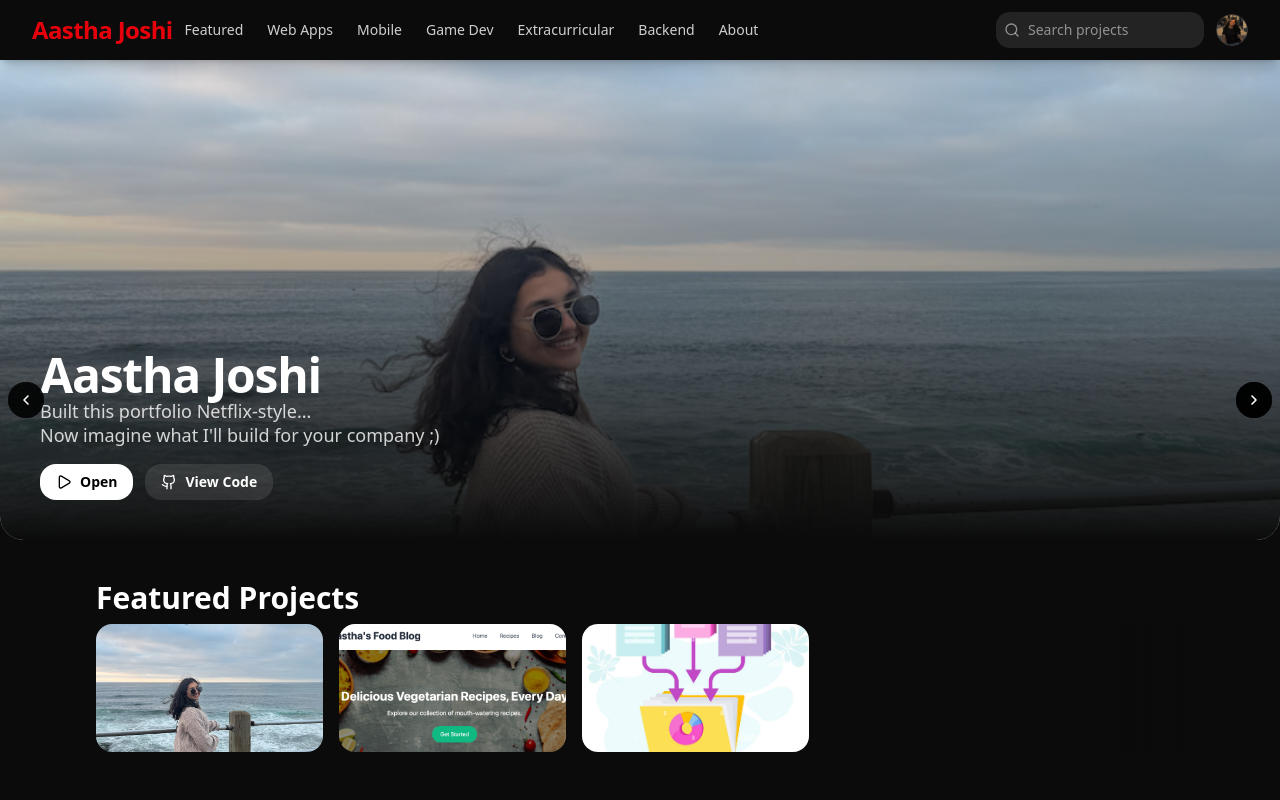
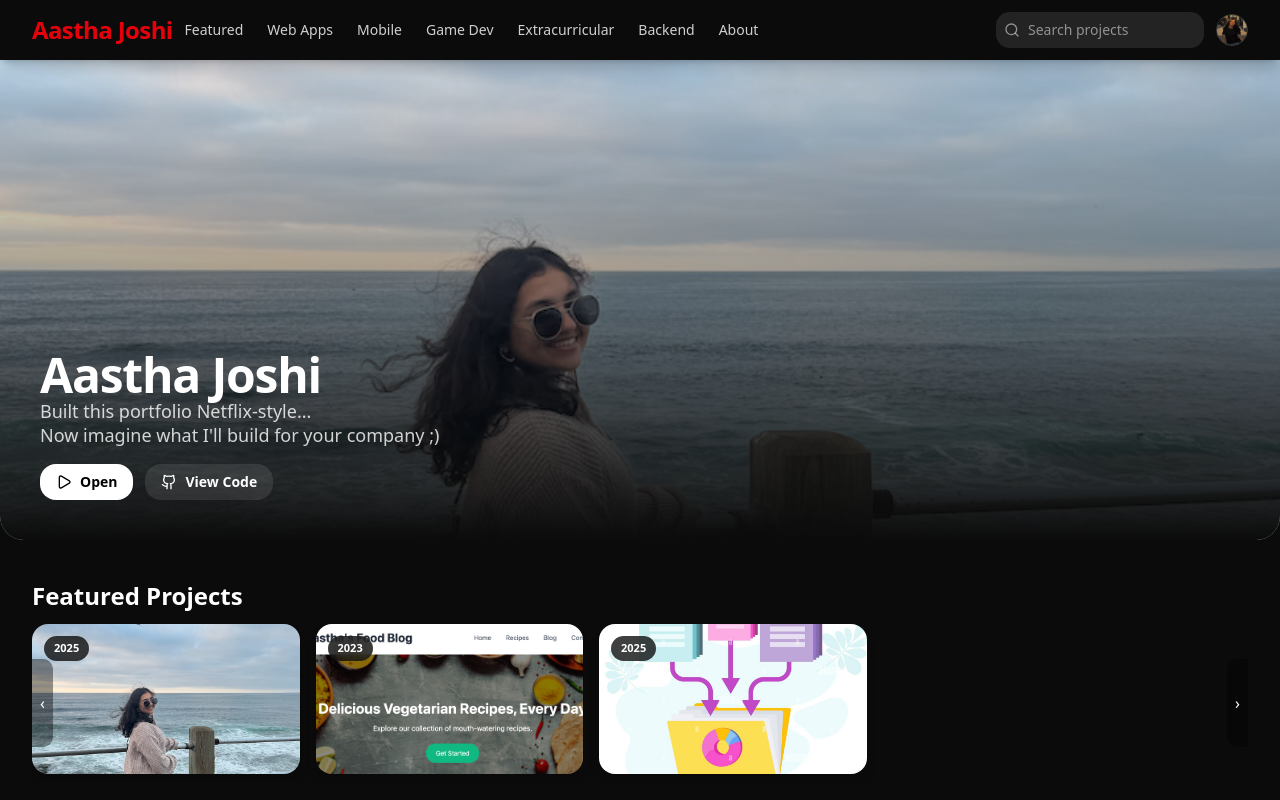
Before and after one commit to JoshiAastha04/Portfolio-Flix, a React (Vite) app: page / in a window 1280 px wide. Shown: the top 800 px of the page. Built offline with nearby package versions, Linux system fonts and the light colour scheme.

Commit message:
Horizontal scroll works yay

```diff
--- a/src/components/PortfolioFlixUI.jsx
+++ b/src/components/PortfolioFlixUI.jsx
@@ -263,7 +263,7 @@ export default function PortfolioNetflixUI() {
 
     return (
         <main className="min-h-screen bg-[#0b0b0b] text-white">
-            <div className="overflow-x-hidden">
+            <div className="w-full overflow-x-hidden">
                 <Header
                     onToggleMobile={() => setMobileOpen((v) => !v)}
                     mobileOpen={mobileOpen}
--- a/src/components/ProjectCard.jsx
+++ b/src/components/ProjectCard.jsx
@@ -1,57 +1,73 @@
-import { motion as Motion } from "framer-motion";
+// src/components/ProjectCard.jsx
+import React from "react";
 
-const MotionButton = Motion.button;
 function ProjectCard({ project, onOpen }) {
-    const tagsSafe = Array.isArray(project.tags) ? project.tags : [];
+    const { title, tags = [], year, image } = project;
 
     return (
-        <Motion.button
-            layout
+        <button
+            type="button"
             onClick={() => onOpen(project)}
-            className="group relative
-            aspect-video
-            w-full
-            max-w-[360px]
-            mx-auto
-            overflow-hidden
-            rounded-2xl
-            bg-[#232323]
+            className="
+        group relative block w-full overflow-hidden rounded-2xl
+        bg-zinc-900 text-left shadow-lg
+        transition-transform duration-300
+        hover:-translate-y-1 hover:shadow-2xl
+        focus:outline-none focus-visible:ring-2 focus-visible:ring-white/70
+      "
+        >
+            <div className="relative aspect-[16/9] w-full">
+                {image && (
+                    <img
+                        src={image}
+                        alt={title}
+                        className="
+              h-full w-full object-cover
+              transition-transform duration-300
+              group-hover:scale-105
             "
-            whileHover={{ scale: 1.05, y: -4 }}
-            transition={{ type: 'spring', stiffness: 280, damping: 22 }}
-        >
-            {/* image area */}
-            <div className="relative aspect-video w-full overflow-hidden">
-                {project.image && (
-                    <img
-                        src={project.image}
-                        alt={project.title}
-                        className="h-full w-full object-cover transition-transform duration-300 group-hover:scale-105"
                     />
                 )}
 
+                {/* Year pill: always visible */}
+                {year && (
+                    <span
+                        className="
+              absolute left-3 top-3
+              rounded-full bg-black/75 px-2.5 py-1
+              text-[11px] font-semibold text-white
+              backdrop-blur
+            "
+                    >
+            {year}
+          </span>
+                )}
+
+                {/* Hover overlay – ONLY this card because the group is on this button */}
+                <div
+                    className="
+            absolute inset-0
+            flex flex-col justify-end
+            bg-gradient-to-t from-black/80 via-black/40 to-transparent
+            opacity-0
+            transition-opacity duration-300
+            group-hover:opacity-100
+          "
+                >
+                    <div className="p-3 sm:p-4">
+                        <h4 className="text-sm sm:text-base font-semibold text-white">
+                            {title}
+                        </h4>
+
+                        {tags.length > 0 && (
+                            <p className="mt-1 text-[10px] sm:text-xs text-white/80 line-clamp-2">
+                                {tags.join(" • ")}
+                            </p>
+                        )}
+                    </div>
+                </div>
             </div>
-
-            {/* text area */}
-            <div className="p-3">
-                <div className="flex flex-wrap gap-0">
-                    {tagsSafe.map((tag) => (
-                        <span
-                            key={tag}
-                            className="rounded-full bg-white/10 px-2 py-0.5 text-[10px] font-medium text-white/80"
-                        >
-                            {tag}
-                        </span>
-                    ))}
-                </div>
-                <h4 className="mt-1 line-clamp-1 text-left text-sm font-semibold text-white">
-                    {project.title}
-                </h4>
-                <p className="line-clamp-1 text-left text-[11px] text-white/70">
-                    {project.subtitle}
-                </p>
-            </div>
-        </Motion.button>
+        </button>
     );
 }
 
--- a/src/components/Row.jsx
+++ b/src/components/Row.jsx
@@ -1,51 +1,83 @@
 import React from "react";
+import ProjectCard from "./ProjectCard.jsx";
 import {
     Carousel,
     CarouselContent,
     CarouselItem,
-    CarouselNext,
-    CarouselPrevious,
 } from "@/components/ui/carousel.jsx";
-import ProjectCard from "@/components/ProjectCard.jsx";
 
-function Row({ title, items, onOpen }) {
-    if (!items || !items.length) return null;
+export default function Row({ title, items, onOpen }) {
+    if (!items || items.length === 0) return null;
 
     return (
-        <section className="py-6 w-full relative">
+        <section className="py-6 px-4 md:px-8">
             {/* Row title */}
-            <div className="max-w-6xl mx-auto px-4 md:px-8">
-                <h3 className="text-2xl md:text-3xl font-semibold text-white">
-                    {title}
-                </h3>
-            </div>
+            <h2 className="text-lg md:text-2xl font-bold mb-3 text-white">
+                {title}
+            </h2>
 
-            {/* Netflix-style carousel row */}
-            <div className="mt-2 max-w-6xl mx-auto px-4 md:px-8 relative">
-                {/* Right fade so user sees there is more */}
+            <div className="relative">
+                {/* LEFT ARROW (visual only) */}
+                <div
+                    className="
+            hidden md:flex
+            absolute
+            left-0 top-1/2 -translate-y-1/2
+            z-10
+          "
+                >
+                    <div
+                        className="
+              px-2 py-8
+              bg-black/40 hover:bg-black/60
+              text-white rounded-r-lg select-none
+            "
+                    >
+                        ‹
+                    </div>
+                </div>
+
+                {/* RIGHT ARROW (visual only) */}
+                <div
+                    className="
+            hidden md:flex
+            absolute
+            right-0 top-1/2 -translate-y-1/2
+            z-10
+          "
+                >
+                    <div
+                        className="
+              px-2 py-8
+              bg-black/40 hover:bg-black/60
+              text-white rounded-l-lg select-none
+            "
+                    >
+                        ›
+                    </div>
+                </div>
+
+                {/* FADE INDICATOR ON RIGHT */}
                 <div
                     className="
             pointer-events-none
-            absolute right-0 top-0 h-full w-24
+            absolute right-0 top-0
+            h-full w-28
             bg-gradient-to-l from-[#0b0b0b] to-transparent
-            z-20
+            z-5
           "
                 />
 
-                <Carousel
-                    opts={{
-                        align: "start",
-                        dragFree: true,
-                    }}
-                    className="w-full group"
-                >
+                {/* Horizontal scrollable row using Carousel */}
+                <Carousel>
                     <CarouselContent>
-                        {items.map((p) => (
+                        {items.map((item) => (
                             <CarouselItem
-                                key={p.id}
+                                key={item.id}
                                 className="
+                  shrink-0
                   snap-start
-                  basis-[25%]    /* mobile: only 1 + peek of next */
+                  basis-[25%]    /* mobile: 4 per view (change if you want fewer) */
                   sm:basis-[30%]
                   md:basis-[30%]
                   lg:basis-[28%]
@@ -53,18 +85,15 @@ function Row({ title, items, onOpen }) {
                   2xl:basis-[18%]
                 "
                             >
-                                <ProjectCard project={p} onOpen={onOpen} />
+                                <ProjectCard
+                                    project={item}
+                                    onOpen={() => onOpen(item)}
+                                />
                             </CarouselItem>
                         ))}
                     </CarouselContent>
-
-                    {/* Use default Netflix-style arrows (fixed to screen) */}
-                    <CarouselPrevious />
-                    <CarouselNext />
                 </Carousel>
             </div>
         </section>
     );
 }
-
-export default Row;
--- a/src/components/ui/carousel.jsx
+++ b/src/components/ui/carousel.jsx
@@ -1,224 +1,44 @@
-// src/components/ui/carousel.jsx
 import * as React from "react";
-import useEmblaCarousel from "embla-carousel-react";
-import { ChevronLeft, ChevronRight } from "lucide-react";
-
 import { cn } from "@/lib/utils";
 
-const CarouselContext = React.createContext(null);
-
-function useCarousel() {
-    const context = React.useContext(CarouselContext);
-
-    if (!context) {
-        throw new Error("useCarousel must be used within a <Carousel />");
-    }
-
-    return context;
-}
-
-const Carousel = React.forwardRef(
-    (
-        {
-            orientation = "horizontal",
-            opts,
-            setApi,
-            plugins,
-            className,
-            children,
-            ...props
-        },
-        ref
-    ) => {
-        const [carouselRef, api] = useEmblaCarousel(
-            {
-                ...opts,
-                axis: orientation === "horizontal" ? "x" : "y",
-            },
-            plugins
-        );
-
-        const [canScrollPrev, setCanScrollPrev] = React.useState(false);
-        const [canScrollNext, setCanScrollNext] = React.useState(false);
-
-        const scrollPrev = React.useCallback(() => {
-            api?.scrollPrev();
-        }, [api]);
-
-        const scrollNext = React.useCallback(() => {
-            api?.scrollNext();
-        }, [api]);
-
-        const onSelect = React.useCallback((embla) => {
-            if (!embla) return;
-            setCanScrollPrev(embla.canScrollPrev());
-            setCanScrollNext(embla.canScrollNext());
-        }, []);
-
-        React.useEffect(() => {
-            if (!api) return;
-
-            if (setApi) setApi(api);
-
-            onSelect(api);
-            api.on("reInit", onSelect);
-            api.on("select", onSelect);
-
-            return () => {
-                api.off("reInit", onSelect);
-                api.off("select", onSelect);
-            };
-        }, [api, setApi, onSelect]);
-
-        const handleKeyDown = React.useCallback(
-            (event) => {
-                if (event.key === "ArrowLeft") {
-                    event.preventDefault();
-                    scrollPrev();
-                } else if (event.key === "ArrowRight") {
-                    event.preventDefault();
-                    scrollNext();
-                }
-            },
-            [scrollPrev, scrollNext]
-        );
-
-        return (
-            <CarouselContext.Provider
-                value={{
-                    carouselRef,
-                    api,
-                    opts,
-                    orientation:
-                        orientation || (opts?.axis === "y" ? "vertical" : "horizontal"),
-                    scrollPrev,
-                    scrollNext,
-                    canScrollPrev,
-                    canScrollNext,
-                }}
-            >
-                <div
-                    ref={ref}
-                    onKeyDownCapture={handleKeyDown}
-                    className={cn("relative", className)}
-                    role="region"
-                    aria-roledescription="carousel"
-                    {...props}
-                >
-                    {children}
-                </div>
-            </CarouselContext.Provider>
-        );
-    }
-);
-
-Carousel.displayName = "Carousel";
-
-const CarouselContent = React.forwardRef(({ className, ...props }, ref) => {
-    const { carouselRef, orientation } = useCarousel();
-
+const Carousel = React.forwardRef(function Carousel(
+    { className, children, ...props },
+    ref
+) {
     return (
-        <div ref={carouselRef} className="overflow-hidden">
-            <div
-                ref={ref}
-                className={cn(
-                    "flex",
-                    orientation === "horizontal" ? "-ml-4" : "-mt-4 flex-col",
-                    className
-                )}
-                {...props}
-            />
+        <div ref={ref} className={cn("relative w-full", className)} {...props}>
+            {children}
         </div>
     );
 });
-CarouselContent.displayName = "CarouselContent";
 
-const CarouselItem = React.forwardRef(({ className, ...props }, ref) => {
-    const { orientation } = useCarousel();
-
+const CarouselContent = React.forwardRef(function CarouselContent(
+    { className, children, ...props },
+    ref
+) {
     return (
         <div
             ref={ref}
-            role="group"
-            aria-roledescription="slide"
             className={cn(
-                "min-w-0 shrink-0 grow-0 basis-full",
-                orientation === "horizontal" ? "pl-4" : "pt-4",
+                "flex gap-4 overflow-x-auto scroll-smooth snap-x snap-mandatory pb-2",
                 className
             )}
             {...props}
-        />
+        >
+            {children}
+        </div>
     );
 });
-CarouselItem.displayName = "CarouselItem";
 
-/**
- * Shared button base:
- * - fixed to screen
- * - centered vertically
- * - nice round dark pill
- */
-const CarouselButton = React.forwardRef(({ className, ...props }, ref) => (
-    <button
-        ref={ref}
-        type="button"
-        className={cn(
-            "fixed top-1/2 -translate-y-1/2 z-50",
-            "flex items-center justify-center",
-            "h-9 w-9 rounded-full",
-            "bg-black/60 hover:bg-black/80",
-            "text-white",
-            "focus:outline-none focus:ring-2 focus:ring-white/50",
-            "disabled:opacity-40 disabled:cursor-default",
-            className
-        )}
-        {...props}
-    />
-));
-CarouselButton.displayName = "CarouselButton";
-
-/**
- * Arrows: ALWAYS visible, ALL breakpoints,
- * pinned to full-screen edges (Netflix-style).
- */
-const CarouselPrevious = React.forwardRef(({ className, ...props }, ref) => {
-    const { scrollPrev, canScrollPrev } = useCarousel();
-
+const CarouselItem = React.forwardRef(function CarouselItem(
+    { className, children, ...props },
+    ref
+) {
     return (
-        <CarouselButton
-            ref={ref}
-            onClick={scrollPrev}
-            disabled={!canScrollPrev}
-            className={cn("left-2", className)}
-            {...props}
-        >
-            <ChevronLeft className="h-4 w-4" />
-        </CarouselButton>
+        <div ref={ref} className={cn("shrink-0 snap-start", className)} {...props}>
+            {children}
+        </div>
     );
 });
-CarouselPrevious.displayName = "CarouselPrevious";
 
-const CarouselNext = React.forwardRef(({ className, ...props }, ref) => {
-    const { scrollNext, canScrollNext } = useCarousel();
-
-    return (
-        <CarouselButton
-            ref={ref}
-            onClick={scrollNext}
-            disabled={!canScrollNext}
-            className={cn("right-2", className)}
-            {...props}
-        >
-            <ChevronRight className="h-4 w-4" />
-        </CarouselButton>
-    );
-});
-CarouselNext.displayName = "CarouselNext";
-
-export {
-    Carousel,
-    CarouselContent,
-    CarouselItem,
-    CarouselPrevious,
-    CarouselNext,
-};
+export { Carousel, CarouselContent, CarouselItem };
```
Also changed, not shown: src/components/ProjectModal.jsx (+43 -19 lines).
